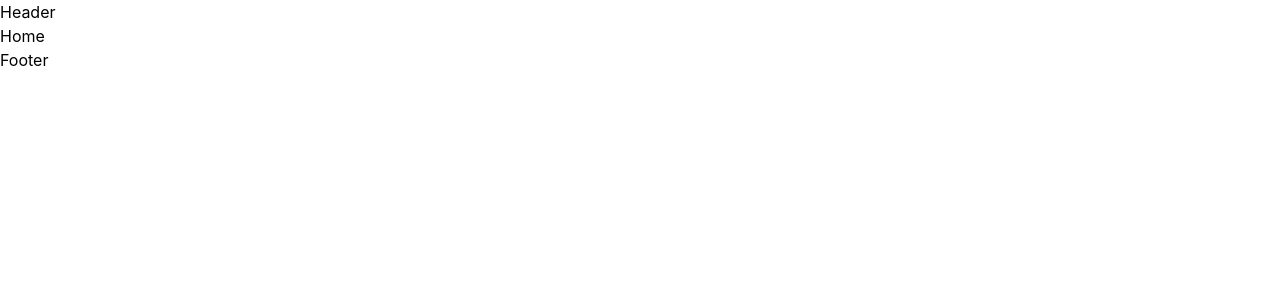
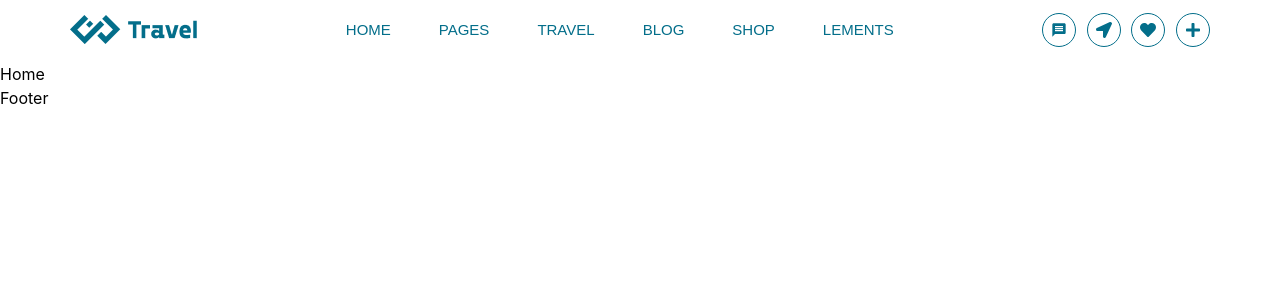
Before and after one commit to shoumen-shomu/travel, a React (Vite) app: page / in a window 1280 px wide. Shown: the top 300 px of the page. Built offline with nearby package versions, Linux system fonts and the light colour scheme.

Commit message:
NavBar Done

```diff
--- a/package.json
+++ b/package.json
@@ -13,6 +13,7 @@
     "@tailwindcss/vite": "^4.3.3",
     "react": "^19.2.8",
     "react-dom": "^19.2.8",
+    "react-icons": "^5.7.0",
     "react-router": "^8.3.1",
     "tailwindcss": "^4.3.3"
   },
--- a/src/components/common/Button.jsx
+++ b/src/components/common/Button.jsx
@@ -0,0 +1,6 @@
+const Button = ({text})=>{
+    return(
+        <div className="">{text}</div>
+    )
+}
+export default Button
--- a/src/components/common/Container.jsx
+++ b/src/components/common/Container.jsx
@@ -0,0 +1,9 @@
+import React from 'react'
+
+const Container = ({children}) => {
+  return (
+    <div className='max-w-285 m-auto'>{children}</div>
+  )
+}
+
+export default Container
--- /dev/null
+++ b/src/components/common/Images.jsx
@@ -0,0 +1,9 @@
+import React from 'react'
+
+const Images = ({className,imgSrc,imgAlt}) => {
+  return (
+   <img className={`${className}`} src={imgSrc} alt={imgAlt} />
+  )
+}
+
+export default Images
--- a/src/index.css
+++ b/src/index.css
@@ -1 +1,5 @@
 @import "tailwindcss";
+
+@theme {
+  --font-mont: "Montserrat", sans-serif;
+}
--- a/src/layouts/Header.jsx
+++ b/src/layouts/Header.jsx
@@ -1,9 +1,65 @@
-const Header = () =>{
-    return(
-        <>
-        <h1>Header</h1>
-        </>
-    )
-}
+import Container from "../components/common/Container";
+import Images from "../components/common/Images";
+import logo from "../../src/assets/logo.png";
+import { Link } from "react-router";
+import { MdMessage } from "react-icons/md";
+import { FaLocationArrow, FaHeart, FaPlus } from "react-icons/fa";
 
-export default Header
+const Header = () => {
+  const navitems = [
+    { name: "HOME", path: "/" },
+    { name: "PAGES", path: "/pages" },
+    { name: "TRAVEL", path: "/travel" },
+    { name: "BLOG", path: "/blog" },
+    { name: "SHOP", path: "/Shop" },
+    { name: "LEMENTS", path: "/lements" },
+  ];
+
+  const actionItems = [
+    { icon: MdMessage, label: "Message" },
+    { icon: FaLocationArrow, label: "Location" },
+    { icon: FaHeart, label: "Favourite" },
+    { icon: FaPlus, label: "Add" },
+  ];
+  return (
+    <>
+      <section>
+        <div className="pt-3.25 pb-3.75 bg-white">
+          <Container>
+            <div className="flex items-center justify-between">
+              <div className="logo">
+                <Images imgSrc={logo} />
+              </div>
+              <nav className="menu">
+                <ul className="flex gap-12">
+                  {navitems.map(({ path, name }) => (
+                    <li
+                      className="font-mont font-medium text-[15px] text-[#036E8A]"
+                      key={path}
+                    >
+                      <Link to={path}>{name}</Link>
+                    </li>
+                  ))}
+                </ul>
+              </nav>
+              <div className="flex gap-[10.5px]">
+                {actionItems.map(({ icon: Icon, label }) => (
+                  <button
+                    key={label}
+                    type="button"
+                    aria-label={label}
+                    className="p-2 rounded-full border border-[#036E8A] flex justify-center items-center cursor-pointer"
+                  >
+                    <Icon className="text-[#036E8A]" />
+                  </button>
+                ))}
+              </div>
+            </div>
+          </Container>
+        </div>
+      </section>
+    </>
+  );
+};
+
+export default Header;
--- /dev/null
+++ b/src/layouts/home/Banner.jsx
@@ -0,0 +1,9 @@
+import React from 'react'
+
+const Banner = () => {
+  return (
+    <div>Banner</div>
+  )
+}
+
+export default Banner
```
Also changed, not shown: src/assets/logo.png (added), 1 other file (tests, documents, lock files or other folders).
